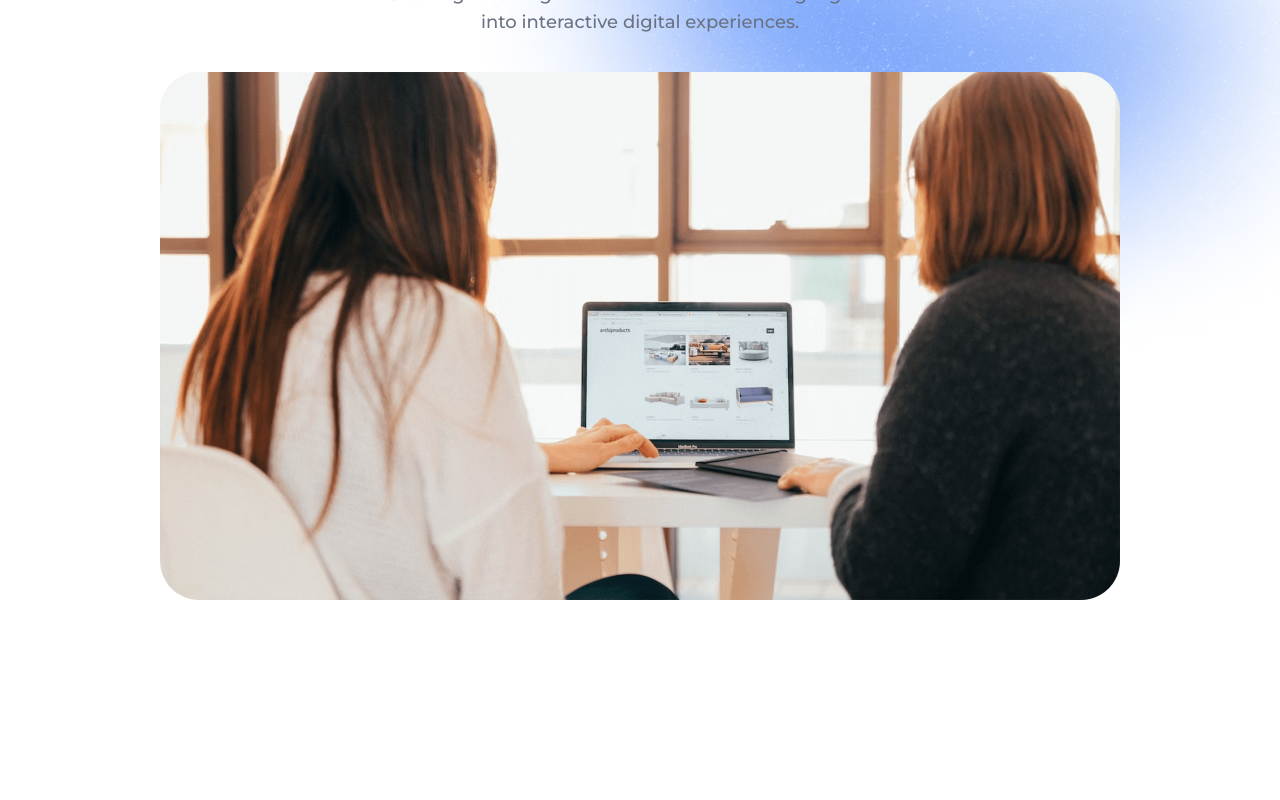
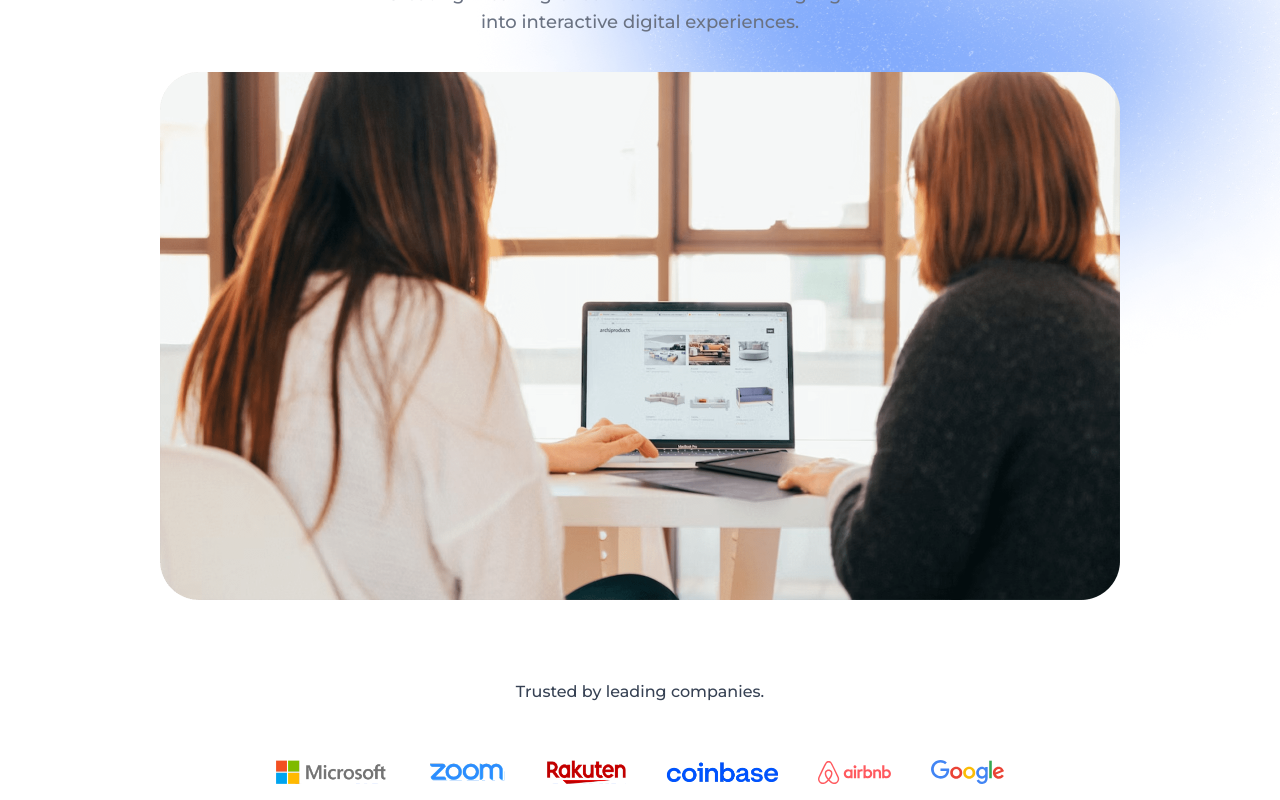
Before and after one commit to neetaPurohit/agency-ai, a React (Vite) app: page / in a window 1280 px wide. Shown: the part 447-1247 px from the top of the page. Before the commit the page ends 1127 px from the top, so only its background shows below. Built offline with nearby package versions, Linux system fonts and the light colour scheme.

Commit message:
TrustedBy.jsx created

```diff
--- a/src/App.jsx
+++ b/src/App.jsx
@@ -1,6 +1,7 @@
 import { useState } from "react"
 import Navbar from "./components/Navbar"
 import Hero from "./components/Hero";
+import TrustedBy from "./components/TrustedBy";
 
 const App = () => {
     const [theme, setTheme] = useState(localStorage.getItem('theme') ?  localStorage.getItem('theme') : 'light');
@@ -8,6 +9,7 @@
     <div className="dark:bg-black relative">
         <Navbar theme={theme} setTheme={setTheme}/>
          <Hero/>
+         <TrustedBy/>
     </div>
 
   )
--- /dev/null
+++ b/src/components/TrustedBy.jsx
@@ -0,0 +1,17 @@
+import { company_logos } from "../assets/assets"
+const TrustedBy = () => {
+  return (
+    <div className="flex flex-col items-center px-4 sm:px-12 lg:px-24 xl:px-40 gap-10 text-gray-700 dark:text-white/80">
+        <h3 className="font-semibold">Trusted by leading companies.</h3>
+
+        <div className="flex items-center justify-center flex-wrap gap-10 m-4">
+           {company_logos.map((logo,idx)=>(
+             <img key={idx} src={logo} alt="logo" className="max-h-5 sm:max-h-6 dark:drop-shadow-xl" />
+           ))}
+        </div>
+
+    </div>
+  )
+}
+
+export default TrustedBy
```
